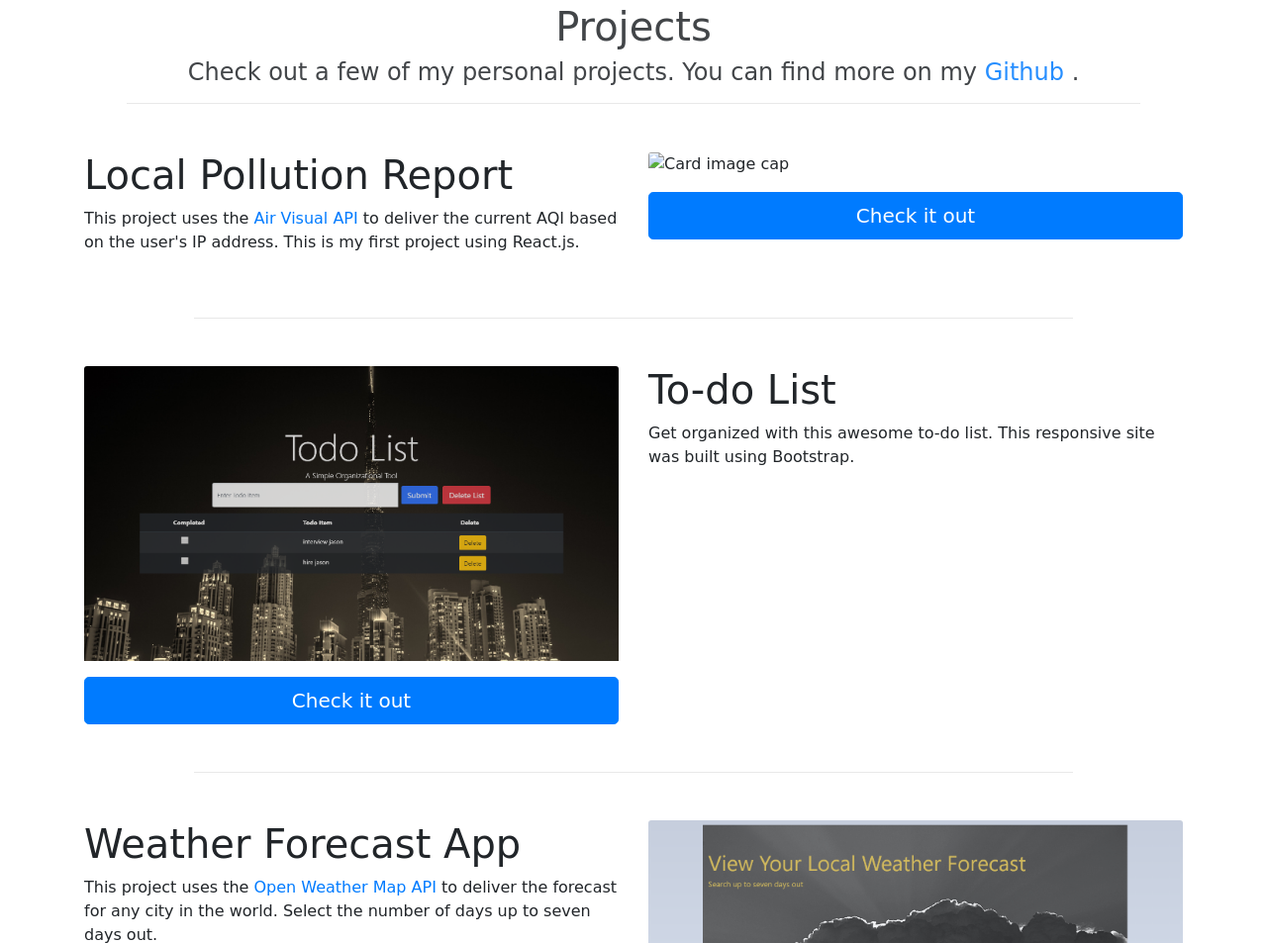
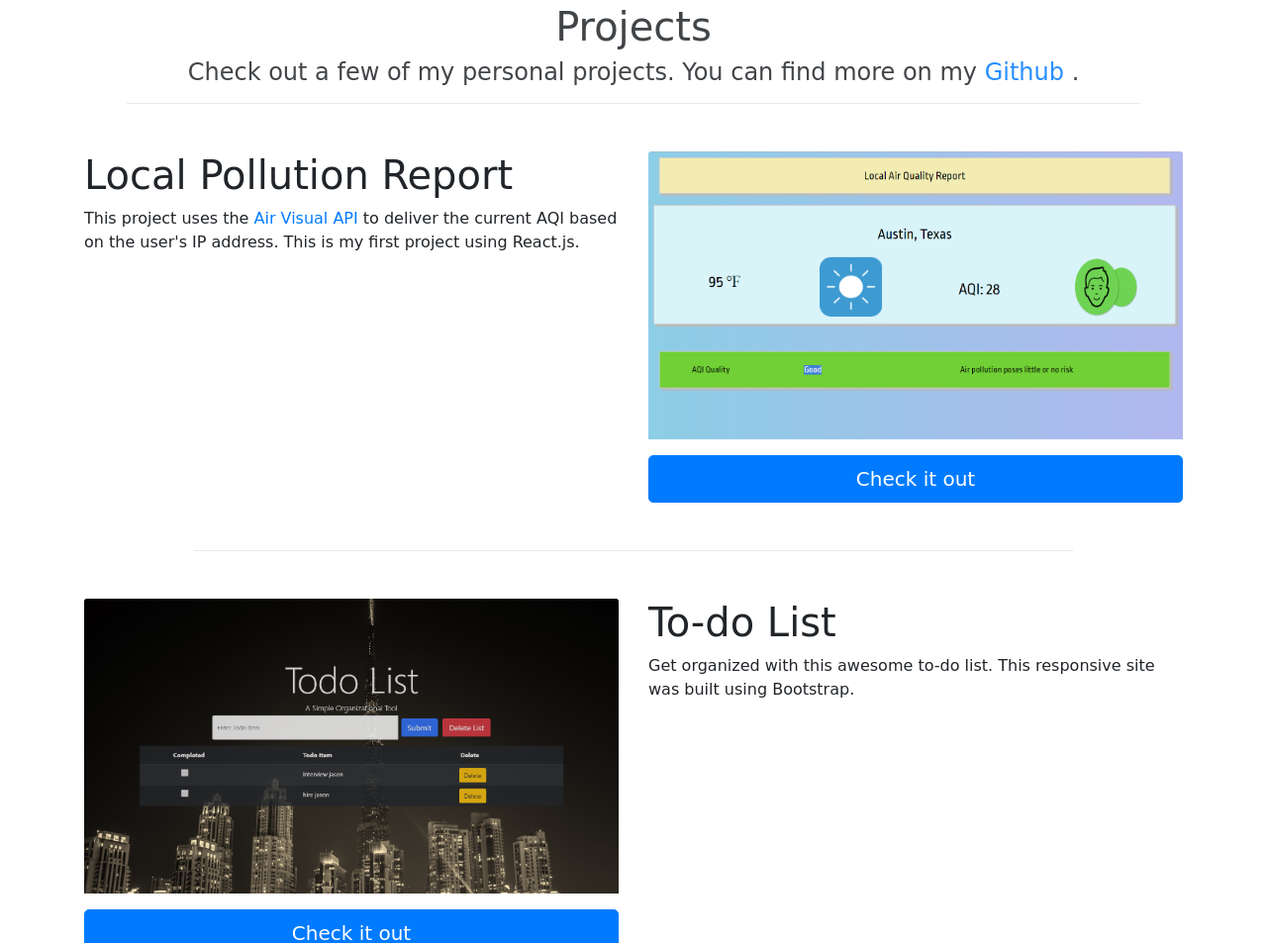
Before and after one commit to CIS470GroupTwo/JasonFritsche.github.io, a plain HTML site: page index.html in a window 1280 px wide. Shown: the part 894-1847 px from the top of the page at 99% size. Drawn offline with nearby package versions, Linux system fonts and the light colour scheme; a web font is replaced by a local one.

Commit message:
Update index.html

```diff
--- a/index.html
+++ b/index.html
@@ -211,7 +211,7 @@ particlesJS("particles-js", {
 
             </div>
             <div class="col">
-                <img class="card-img-top projectimg" src="img/LocalAQIChecker.png" alt="Card image cap">
+                <img class="card-img-top projectimg" src="img/aqi.png" alt="Card image cap">
                   <a href="https://jasonfritsche.github.io/LocalAQIChecker/" target="_blank"
                   class="btn btn-primary btn-lg btn-block mt-3">Check it out</a>
             </div>
```
